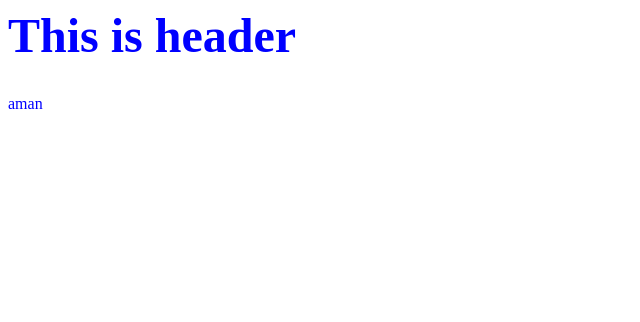
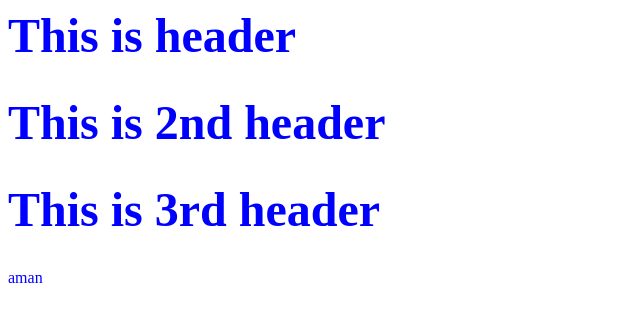
Before and after one commit to Aman040/newRepSSh, a plain HTML site: page index.html in a window 1280 px wide. Shown: the whole page, without its empty margins (0-640 px from the left). Drawn offline with Linux system fonts and the light colour scheme.

Commit message:
Added Headers 2,3,4

```diff
--- a/index.html
+++ b/index.html
@@ -9,6 +9,8 @@ p {color:blue;}
 	<body>
 		<h1>This is header </h1>
 
+                <h1>This is 2nd header </h1>
+		<h1>This is  3rd header </h1>
 		<p> aman </p>
 	</body>
 
```
